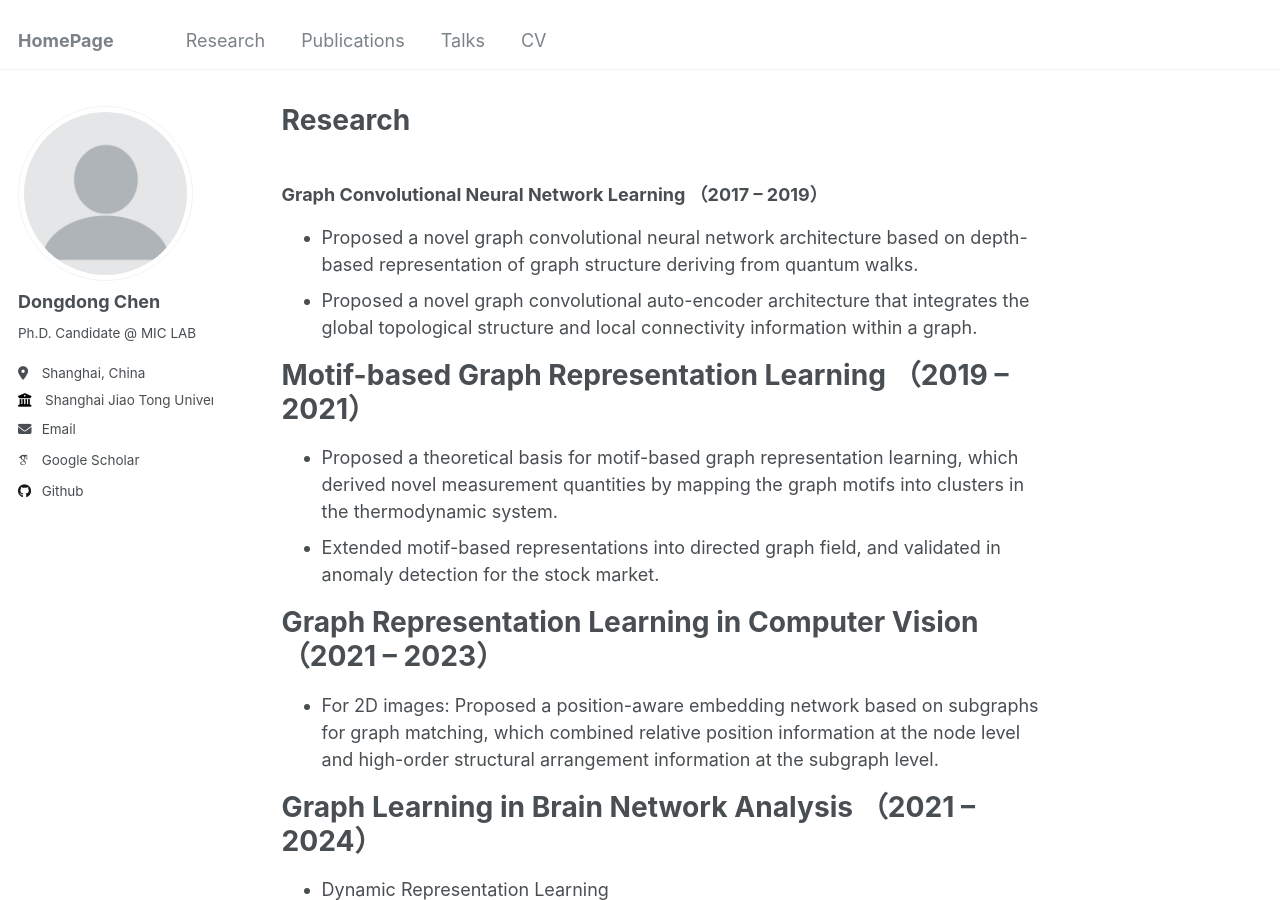
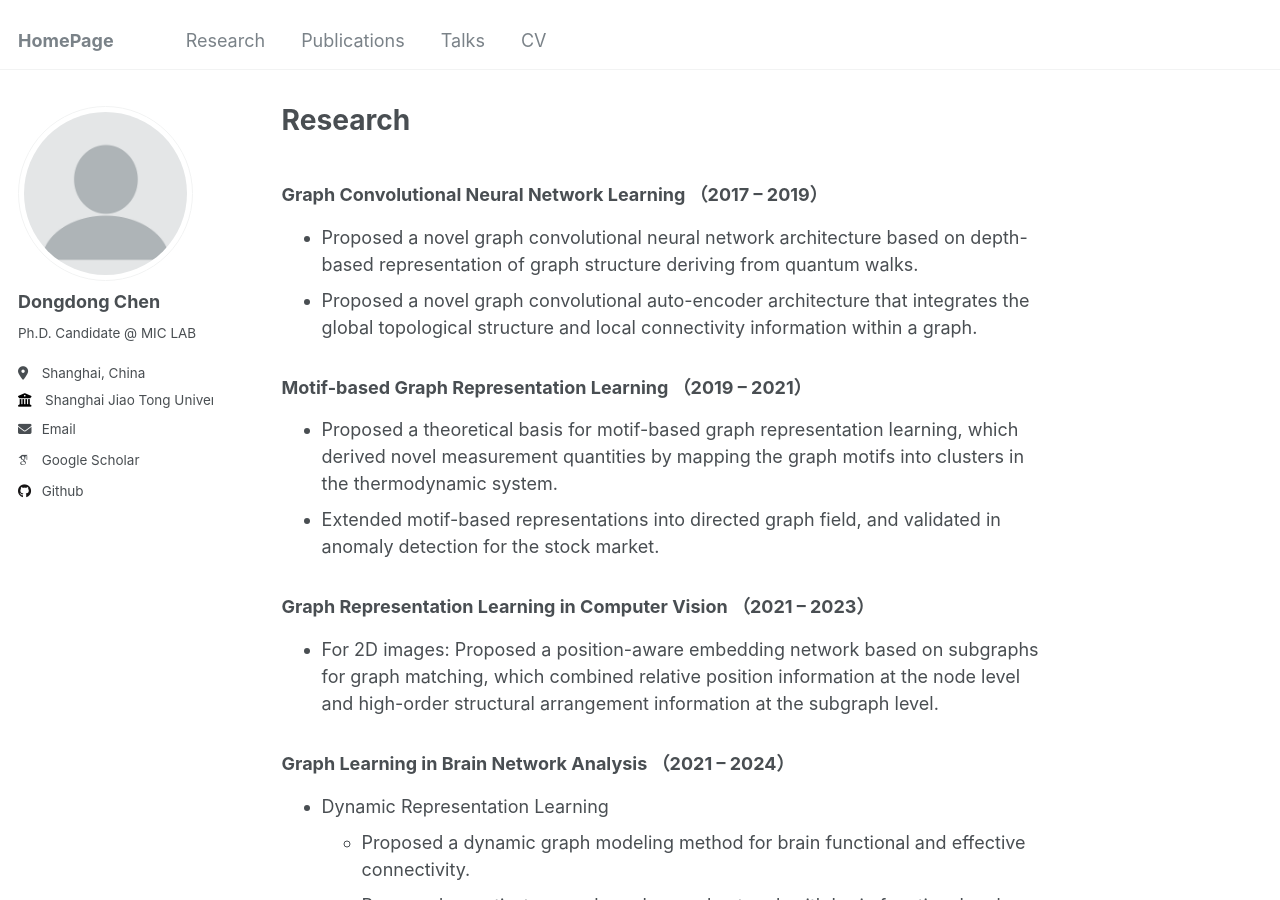
Before and after one commit to DongDChen/DongDChen.github.io, a Jekyll site: the page built from _pages/research.md, in a window 1280 px wide and 900 px high. Built offline with Jekyll 4.4.1, drawn with Linux system fonts in a browser that asks for light colours; some web fonts are replaced.

```diff
--- a/_pages/research.md
+++ b/_pages/research.md
@@ -12,19 +12,18 @@ author_profile: true
 - Proposed a novel graph convolutional auto-encoder architecture that integrates the global topological structure and local connectivity information within a graph.
 
 
-Motif-based Graph Representation Learning	（2019 – 2021）
-=====
+### Motif-based Graph Representation Learning	（2019 – 2021）
+
 - Proposed a theoretical basis for motif-based graph representation learning, which derived novel measurement quantities by mapping the graph motifs into clusters in the thermodynamic system.
 - Extended motif-based representations into directed graph field, and validated in anomaly detection for the stock market.
 
 
-Graph Representation Learning in Computer Vision	（2021 – 2023）
-=====
+### Graph Representation Learning in Computer Vision	（2021 – 2023）
+
 - For 2D images: Proposed a position-aware embedding network based on subgraphs for graph matching, which combined relative position information at the node level and high-order structural arrangement information at the subgraph level.
 
 
-Graph Learning in Brain Network Analysis	（2021 – 2024）
-=====
+### Graph Learning in Brain Network Analysis	（2021 – 2024）
 
 - Dynamic Representation Learning
   - Proposed a dynamic graph modeling method for brain functional and effective connectivity.
```
